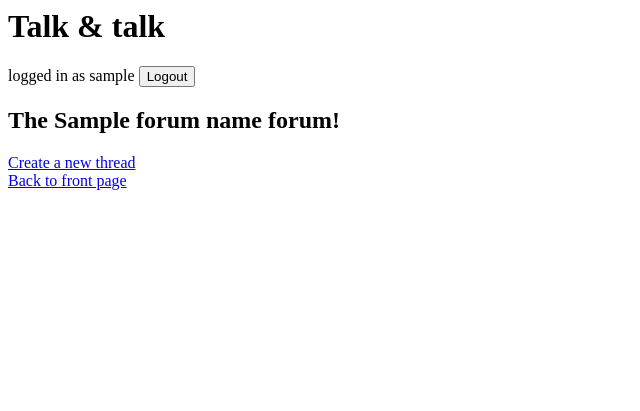
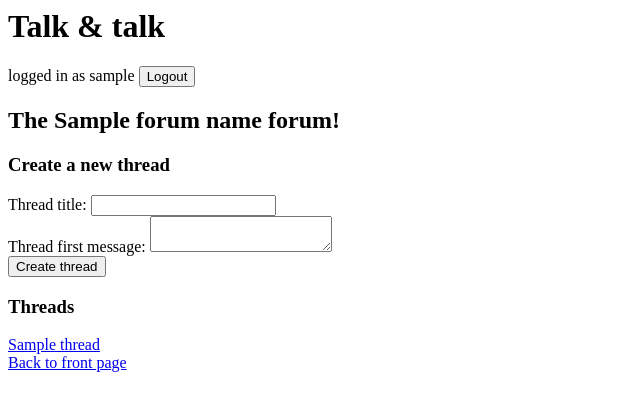
Before and after one commit to Yytsi/tsoha-talk, a Flask app: template templates/forum.html in a window 1280 px wide. Shown: the top 411 px of the page, without its empty margins (0-640 px from the left). Run offline with Flask 3, Linux system fonts and the light colour scheme; the template is opened without the code that fills it: most values are stand-ins (such as "Sample title", 1, 10 or a date in 2020).

Commit message:
threads but no content

```diff
--- a/app.py
+++ b/app.py
@@ -45,6 +45,23 @@ def create_forum():
         return render_template("error.html", message="Failed to create forum.")
     return redirect("/")
 
+@app.route("/create_thread", methods=["POST"])
+def create_thread():
+    forum_id = request.form["forum_id"]
+    thread_title = request.form["thread_title"]
+    first_message = request.form["first_message"]
+
+    if not thread_title or len(thread_title) > 40 or not first_message:
+        return render_template("error.html", message="Thread title too long or empty, or it might be taken.")
+    try:
+        db.session.execute(text("INSERT INTO threads (title, forum_id, creator_id) VALUES (:title, :forum_id, :creator_id)"), {"title": thread_title, "forum_id": forum_id, "creator_id": session["user_id"]})
+        db.session.execute(text("INSERT INTO messages (content, thread_id, posted_by) VALUES (:content, (SELECT id FROM threads WHERE title = :title), :posted_by)"), {"content": first_message, "title": thread_title, "posted_by": session["user_id"]})
+        db.session.commit()
+    except Exception as e:
+        with open("error_log.txt", "a") as log_file:
+            log_file.write(f"Failed to create thread {thread_title}: {e}\n")
+        return render_template("error.html", message="Failed to create thread.")
+    return redirect(f"/forum/{forum_id}")
 
 @app.route("/login", methods=["GET", "POST"])
 def login():
@@ -98,4 +115,7 @@ def forum(forum_id):
     if forum is None:
         return render_template("error.html", message="Forum not found. Are you sure it exists?")
 
-    return render_template("forum.html", forum_name=forum[1])
+    # get all threads for forum
+    threads = db.session.execute(text("SELECT * FROM threads WHERE forum_id = :forum_id"), {"forum_id": forum_id}).fetchall()
+    print(threads)
+    return render_template("forum.html", forum_name=forum[1], forum_id=forum_id, threads=threads)
--- a/schema.sql
+++ b/schema.sql
@@ -14,7 +14,7 @@ CREATE TABLE forums (
 
 CREATE TABLE threads (
     id SERIAL PRIMARY KEY,
-    title VARCHAR(50) NOT NULL,
+    title VARCHAR(50) NOT NULL UNIQUE,
     forum_id INTEGER REFERENCES forums(id) ON DELETE CASCADE,
     creator_id INTEGER REFERENCES users(id) ON DELETE CASCADE
 );
--- a/templates/forum.html
+++ b/templates/forum.html
@@ -6,7 +6,27 @@
 
 <h2>The {{forum_name}} forum!</h2>
 
+<h3>Create a new thread</h3>
+<form action="/create_thread" method="post">
+  <div>
+    <label>Thread title:</label>
+    <input type="text" name="thread_title">
+  </div>
+  <div>
+    <label>Thread first message:</label>
+    <textarea name="first_message"></textarea>
+  </div>
+  <input type="hidden" name="forum_id" value="{{ forum_id }}">
+  <button type="submit">Create thread</button>
+</form>
+<div></div>
 
-<a href="/forum/{{forum_id}}/create_thread">Create a new thread</a>
-<div></div>
+<h3>Threads</h3>
+
+{% for thread in threads %}
+  <div>
+    <a href="/thread/{{ thread.id }}">{{ thread.title }}</a>
+  </div>
+{% endfor %}
+
 <a href="/">Back to front page</a>
```
